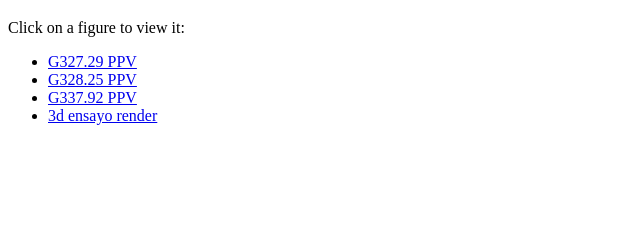
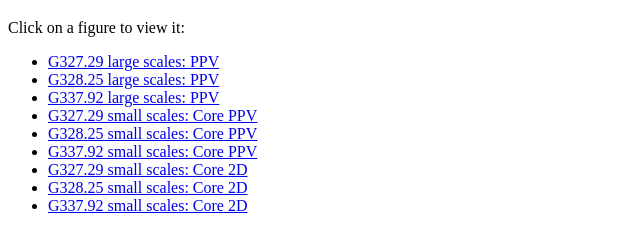
Before and after one commit to ncastrot/young-protoclusters, a plain HTML site: page index.html in a window 1280 px wide. Shown: the part 61-310 px from the top of the page, without its empty margins (0-640 px from the left). Drawn offline with Linux system fonts and the light colour scheme.

Commit message:
Update index.html

```diff
--- a/index.html
+++ b/index.html
@@ -8,10 +8,17 @@
     <h1>Interactive 3D Figures</h1>
     <p>Click on a figure to view it:</p>
     <ul>
-        <li><a href="G327_ppv_3d.html" target="_blank">G327.29 PPV</a></li>
-        <li><a href="G328_ppv_3d.html" target="_blank">G328.25 PPV</a></li>
-        <li><a href="G337_ppv_3d.html" target="_blank">G337.92 PPV</a></li>
-        <li><a href="3d_points.html" target="_blank">3d ensayo render</a></li>
-    </ul>
+        <li><a href="G327_ppv_3d.html" target="_blank">G327.29 large scales: PPV</a></li>
+        <li><a href="G328_ppv_3d.html" target="_blank">G328.25 large scales: PPV</a></li>
+        <li><a href="G337_ppv_3d.html" target="_blank">G337.92 large scales: PPV</a></li>
+
+        <li><a href="G327_ppv_core3d.html" target="_blank">G327.29 small scales: Core PPV</a></li>
+        <li><a href="G328_ppv_core3d.html" target="_blank">G328.25 small scales: Core PPV</a></li>
+        <li><a href="G337_ppv_core3d.html" target="_blank">G337.92 small scales: Core PPV</a></li>
+
+        <li><a href="G327_pv_small.png" target="_blank">G327.29 small scales: Core 2D</a></li>
+        <li><a href="G328_pv_small.png" target="_blank">G328.25 small scales: Core 2D</a></li>
+        <li><a href="G337_pv_small.png" target="_blank">G337.92 small scales: Core 2D</a></li>
+</ul>
 </body>
 </html>
```
